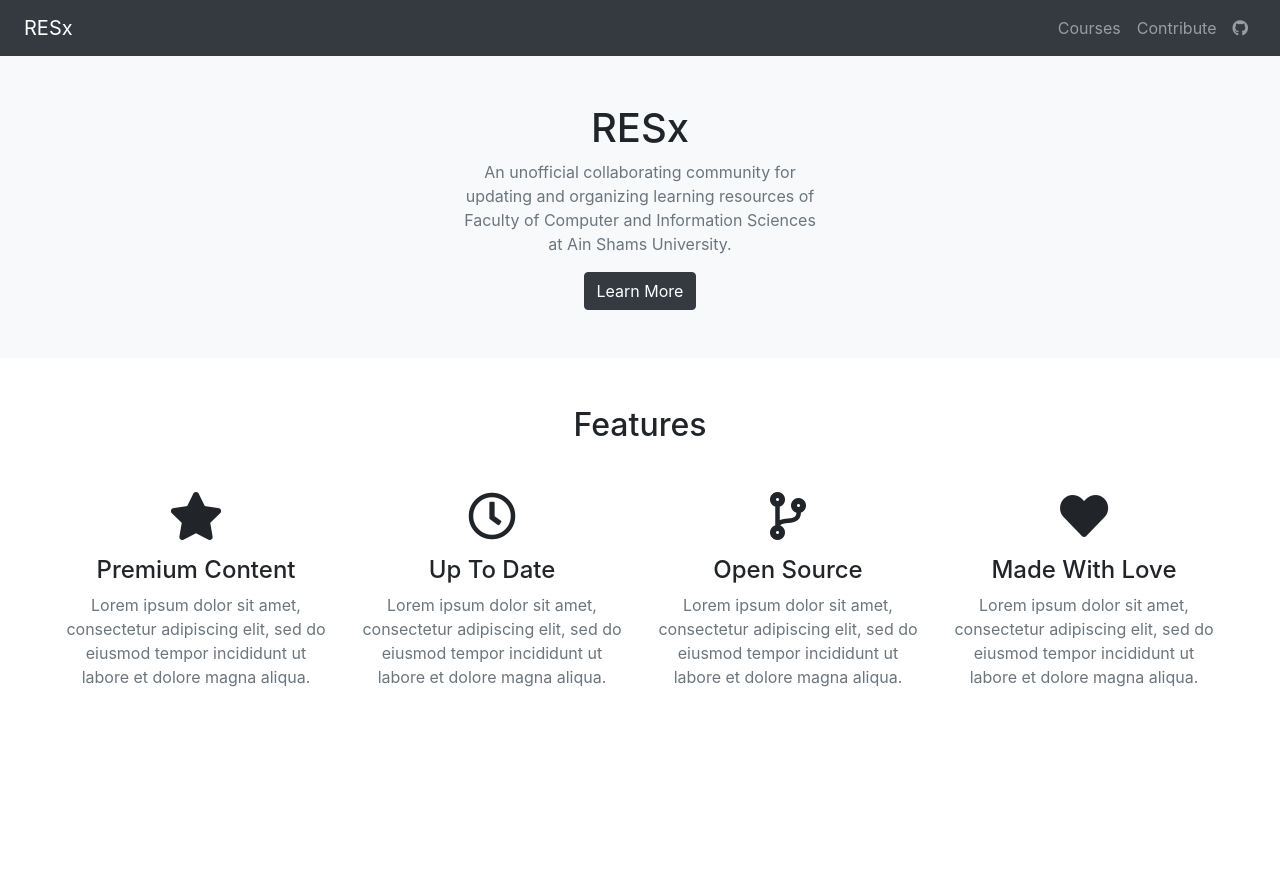
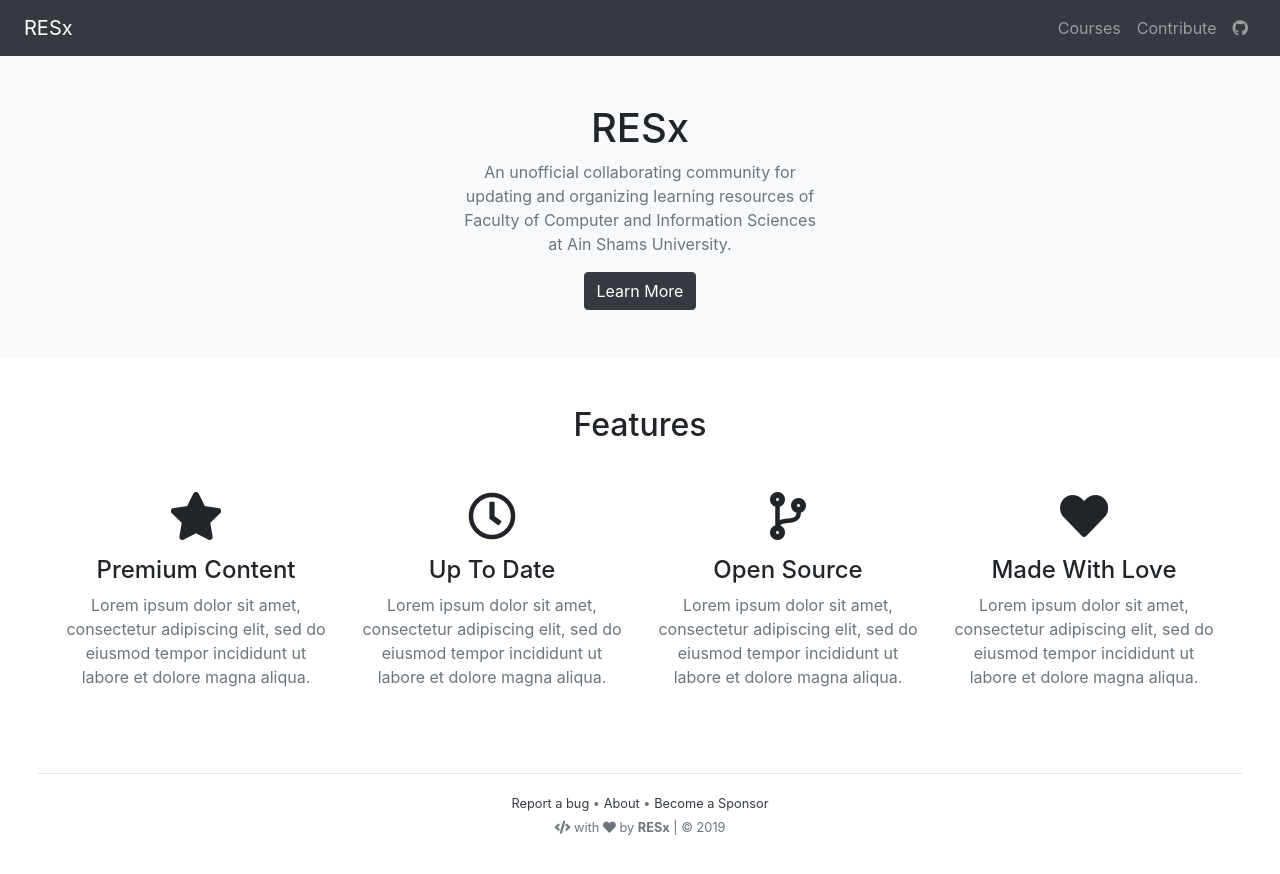
Before and after one commit to FCIS-ASU-RESx/FCIS-ASU-RESx.github.io, a Jekyll site: the page built from index.html, in a window 1280 px wide. Shown: the top 874 px of the page. Built offline with Jekyll 4.4.1, drawn with Linux system fonts in a browser that asks for light colours; nearby versions of some CDN libraries.

Commit message:
Add Footer

```diff
--- /dev/null
+++ b/_includes/footer.html
@@ -0,0 +1,19 @@
+<hr class="col-11 mt-1">
+
+<footer class="my-3 text-center">
+
+    <small class="text-muted">
+
+        <a href="{{ site.author.github }}/issues/new?title=Report%20a%20Bug" class="text-dark">Report a bug</a> •
+        <a href="/about" class="text-dark">About</a> •
+        <a href="mailto:YoussefRaafatNasry@gmail.com" class="text-dark">Become a Sponsor</a>
+
+        <br>
+
+        <i class="fas fa-code"></i> with <i class="fas fa-heart"></i>
+        by <strong>{{ site.author.name }}</strong> |
+        © <script>document.write(new Date().getFullYear())</script>
+
+    </small>
+
+</footer>
--- a/_layouts/default.html
+++ b/_layouts/default.html
@@ -6,6 +6,7 @@
 <body>
     {% include nav.html %}
     <div class="container-fluid">{{ content }}</div>
+    {% include footer.html %}
     {% include scripts.html %}
 </body>
 
```
